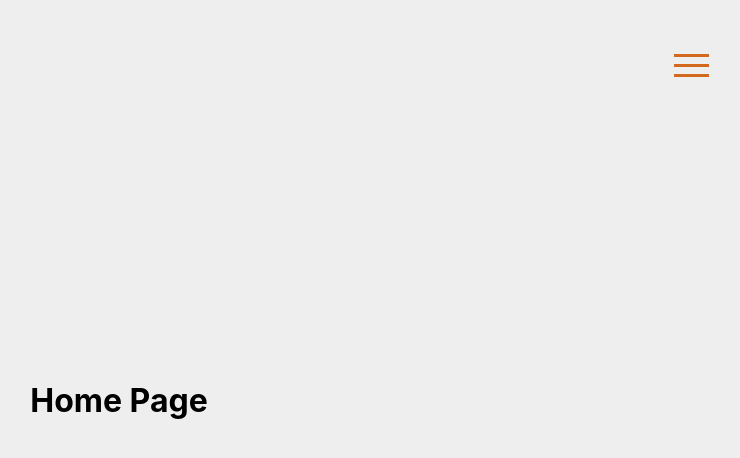
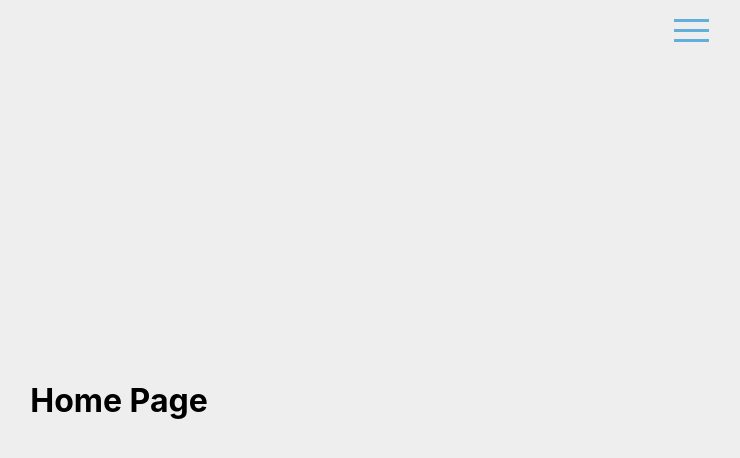
Before and after one commit to Samanthaponce5/thePlasticJourney-frontend, a React (Create React App) app: page / in a window 1280 px wide. Shown: the top 458 px of the page, without its empty margins (521-1261 px from the left). Built offline with nearby package versions, Linux system fonts and the light colour scheme.

Commit message:
updated-nav2

```diff
--- a/src/Nav.css
+++ b/src/Nav.css
@@ -1,17 +1,21 @@
 
 .navbar{
     width:300px;
-    height:100%;
-    background-color:#262626;
+    height:35%;
+    background-color:#5393cf5b;
       position:fixed;
     top:0;
     right:-300px;
     display:flex;
     justify-content:center;
     align-items:center;
-    border-radius:20% 0 0 60%;
+
+    border-radius:5% 0 0 100%;
     transition:right .8s cubic-bezier(1, 0, 0, 1);
   }
+
+
+
   .change{
     right:0;
   }
@@ -21,7 +25,7 @@
     height:30px;
 
      position:fixed;
-    top:50px;
+    top:15px;
     right:50px;
     cursor:pointer;
     display:flex;
@@ -32,7 +36,7 @@
   .line{
     width:100%;
     height:3px;
-    background-color: chocolate;
+    background-color: rgba(30, 144, 210, 0.671);
     transition:all .8s
   }
 
@@ -70,7 +74,7 @@
     content:'';
     width:100%;
     height:2px;
-      background-color:chocolate;
+      background-color:rgb(30, 144, 210);
     position:absolute;
       left:0;
     transform: scaleX(0);
--- a/src/components/Navbar.js
+++ b/src/components/Navbar.js
@@ -32,7 +32,7 @@ import '../Nav.css';
     <ul className="nav-list">
             <Link className='nav-link' to='/'><li className='nav-item'>Home</li></Link>
             <Link className='nav-link' to='/about'><li className='nav-item'>About</li></Link>
-            <Link className='nav-link' to='/howtohelp'><li className='nav-item'>How to help</li></Link>
+            <Link className='nav-link' to='/howtohelp'><li className='nav-item'>Resources</li></Link>
     </ul>
   </nav>
 </div>
```
